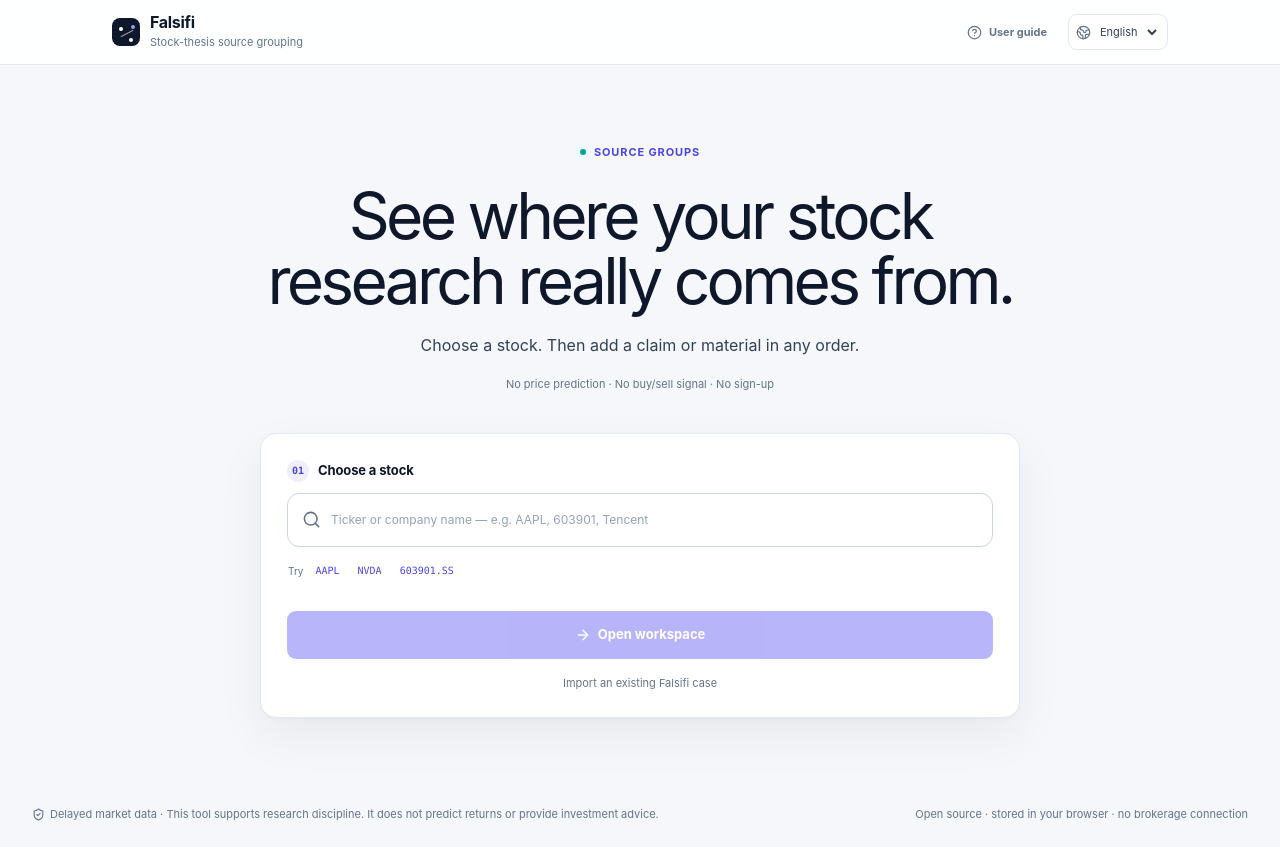
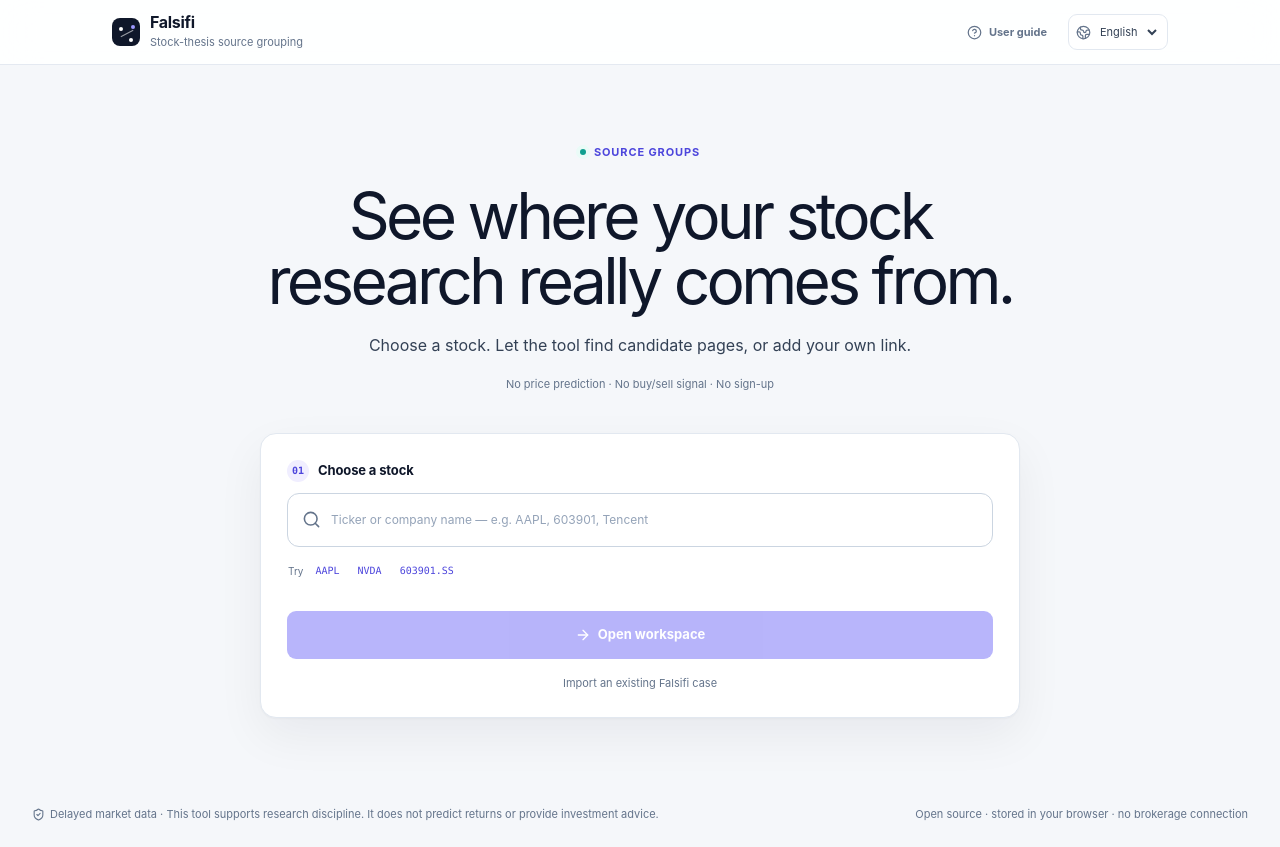
Before and after one commit to Nerowan08/Falsifi, a Next.js app: page / in a window 1280 px wide. Built offline with nearby package versions, Linux system fonts and the light colour scheme.

Commit message:
Update components/market-workspace.tsx for material finder

```diff
--- a/components/market-workspace.tsx
+++ b/components/market-workspace.tsx
@@ -79,7 +79,7 @@ const MARKET_COPY: Record<Locale, MarketCopy> = {
     heroEyebrow: "Source groups",
     heroTitle: "See where your stock research really comes from.",
     heroBody:
-      "Choose a stock. Then add a claim or material in any order.",
+      "Choose a stock. Let the tool find candidate pages, or add your own link.",
     searchPlaceholder: "Ticker or company name — e.g. AAPL, 603901, Tencent",
     searchLabel: "Choose a stock",
     productBoundary: "No price prediction · No buy/sell signal · No sign-up",
@@ -134,7 +134,7 @@ const MARKET_COPY: Record<Locale, MarketCopy> = {
   "zh-CN": {
     heroEyebrow: "材料来源检查",
     heroTitle: "把重复来源的股票材料归到一起",
-    heroBody: "选择股票后，按需写判断或添加材料。",
+    heroBody: "选择股票，让工具找材料，或自己贴链接。",
     searchPlaceholder: "股票代码或公司名称，例如 AAPL、603901、腾讯",
     searchLabel: "选择股票",
     productBoundary: "不预测 · 不荐股 · 无需注册",
@@ -188,7 +188,7 @@ const MARKET_COPY: Record<Locale, MarketCopy> = {
   ja: {
     heroEyebrow: "資料の出典整理",
     heroTitle: "同じ出典の株式資料をまとめます",
-    heroBody: "まず銘柄を選びます。その後は、仮説と資料を好きな順番で追加できます。",
+    heroBody: "銘柄を選び、候補ページを探すか、自分でリンクを追加します。",
     searchPlaceholder: "ティッカーまたは企業名 — AAPL、603901、Tencent",
     searchLabel: "銘柄を選ぶ",
     productBoundary: "株価予測なし · 売買推奨なし · 登録不要",
@@ -243,7 +243,7 @@ const MARKET_COPY: Record<Locale, MarketCopy> = {
   es: {
     heroEyebrow: "Fuentes del material",
     heroTitle: "Agrupa el material bursátil que viene de la misma fuente",
-    heroBody: "Primero elige una acción. Después añade la tesis y el material en el orden que prefieras.",
+    heroBody: "Elige una acción y busca páginas candidatas o añade tu propio enlace.",
     searchPlaceholder: "Ticker o empresa — AAPL, 603901, Tencent",
     searchLabel: "Elige una acción",
     productBoundary: "Sin precio objetivo · Sin señal de compra/venta · Sin cuenta",
```
